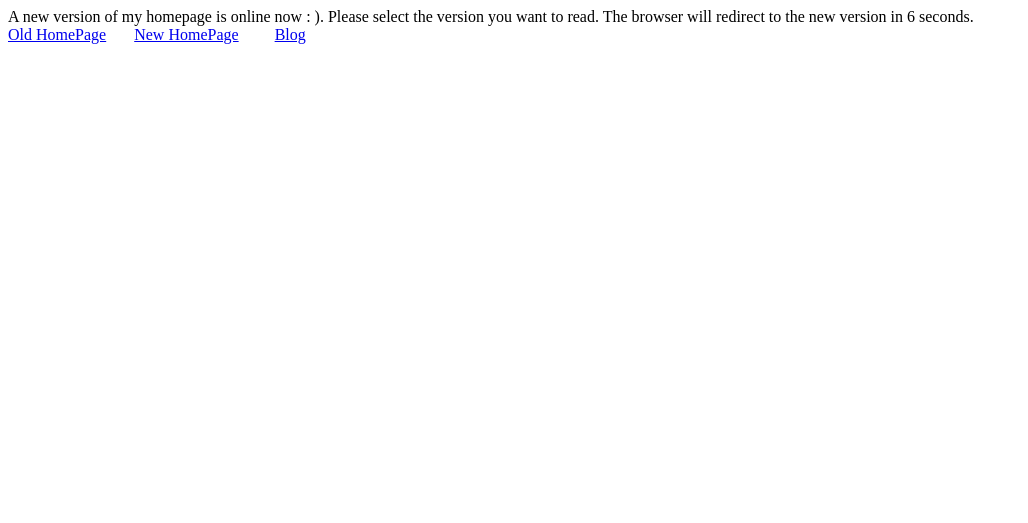
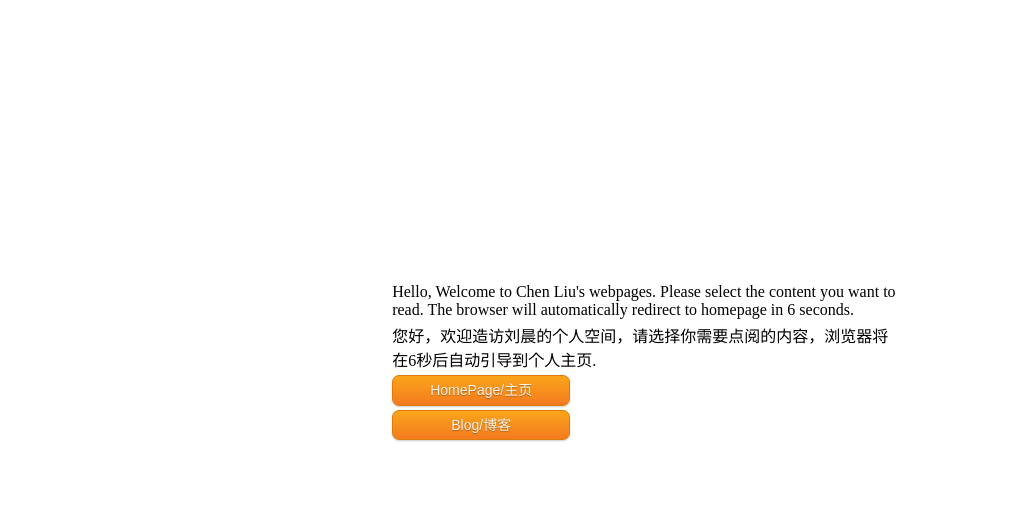
Before and after one commit to liuchen11/HomePage, a plain HTML site: page home.html in a window 1280 px wide. Shown: the whole page, without its empty margins (0-1028 px from the left). Drawn offline with Linux system fonts and the light colour scheme.

Commit message:
update 1703

```diff
--- /dev/null
+++ b/css/welcomePage.css
@@ -0,0 +1,51 @@
+.button {
+    display: inline-block;
+    outline: none;
+    cursor: pointer;
+    text-align: center;
+    text-decoration: none;
+    font: 14px/100% Arial, Helvetica, sans-serif;
+    padding: .5em 2em .55em;
+    text-shadow: 0 1px 1px rgba(0,0,0,.3);
+    -webkit-border-radius: .5em;
+    -moz-border-radius: .5em;
+    border-radius: .5em;
+    -webkit-box-shadow: 0 1px 2px rgba(0,0,0,.2);
+    -moz-box-shadow: 0 1px 2px rgba(0,0,0,.2);
+    box-shadow: 0 1px 2px rgba(0,0,0,.2);
+}
+.button:hover {
+    text-decoration: none;
+}
+.button:active {
+    position: relative;
+    top: 1px;
+}
+
+.orange {
+    color: #fef4e9;
+    border: solid 1px #da7c0c;
+    background: #f78d1d;
+    background: -webkit-gradient(linear, left top, left bottom, from(#faa51a), to(#f47a20));
+    background: -moz-linear-gradient(top,  #faa51a,  #f47a20);
+    filter:  progid:DXImageTransform.Microsoft.gradient(startColorstr='#faa51a', endColorstr='#f47a20');
+}
+.orange:hover {
+    background: #f47c20;
+    background: -webkit-gradient(linear, left top, left bottom, from(#f88e11), to(#f06015));
+    background: -moz-linear-gradient(top,  #f88e11,  #f06015);
+    filter:  progid:DXImageTransform.Microsoft.gradient(startColorstr='#f88e11', endColorstr='#f06015');
+}
+.orange:active {
+    color: #fcd3a5;
+    background: -webkit-gradient(linear, left top, left bottom, from(#f47a20), to(#faa51a));
+    background: -moz-linear-gradient(top,  #f47a20,  #faa51a);
+    filter:  progid:DXImageTransform.Microsoft.gradient(startColorstr='#f47a20', endColorstr='#faa51a');
+}
+
+.content {
+    position: absolute;
+    top: 50%;
+    height: 240px;
+    margin-top: -120px; /* negative half of the height */
+}
--- a/home.html
+++ b/home.html
@@ -1,6 +1,8 @@
 <html>
 <head>
     <title>Select A Version | Chen Liu's HomePage</title>
+    <link href="css/welcomePage.css" rel="stylesheet" type="text/css">
+    <META content="text/html; charset=utf-8" http-equiv=Content-Type>
 </head>
 <body>
     <script language="JavaScript" type="text/javascript">
@@ -10,11 +12,25 @@ function refer(){
         if(t==0){
             location="http://liuchen1993.cn/HomePage/main/home.html";
         }
-    document.getElementById('show').innerHTML=""+t;
+        document.getElementById('show1').innerHTML=""+t;
+        document.getElementById('show2').innerHTML=""+t;
         t--;
     }
     </script>
-A new version of my homepage is online now : ). Please select the version you want to read. The browser will redirect to the new version in <span id="show"> 10 </span> seconds. </br>
-<a href="http://liuchen1993.cn/HomePage/old/index.html">Old HomePage</a> &nbsp &nbsp &nbsp <a href="http://liuchen1993.cn/HomePage/main/home.html">New HomePage</a> &nbsp &nbsp &nbsp &nbsp <a href="http://liuchen1993.cn:4000">Blog</a>
+    <div class="content">
+    <table>
+        <tr><td width="30%"></td><td width="40%">Hello, Welcome to Chen Liu's webpages. Please select the content you want to read. The browser will automatically redirect to homepage in <span id="show1"> 10 </span> seconds.</td><td width="30%"></td></tr>
+        <tr><td width="30%"></td><td width="40%">您好，欢迎造访刘晨的个人空间，请选择你需要点阅的内容，浏览器将在<span id="show2"> 10 </span>秒后自动引导到个人主页.</td><td width="30%"></td></tr>
+        <tr><td width="30%"></td><td width="40%"><a href="./main/home.html" class="button orange" style="width:120px">HomePage/主页</a></td><td width="30%"></td></tr>
+        <tr><td width="30%"></td><td width="40%"><a href="http://liuchen1993.cn:4000" class="button orange" style="width:120px">Blog/博客</a></td><td width="30%"></td></tr>
+    </table>
+    </div>
+<!--     <div class="content">
+        <center>Hello, Welcome to Chen Liu's webpages. Please select the content you want to read. The browser will automatically redirect to my homepage in <span id="show"> 10 </span> seconds.</center> </br>
+        <center><a href="./main/home.html" class="button orange" width="200">HomePage</a></center></br></br>
+        <center><a href="http://liuchen1993.cn:4000" class="button orange" width="200">Blog</a></center>
+    </div> -->
+<!-- A new version of my homepage is online now : ). Please select the version you want to read. The browser will redirect to the new version in <span id="show"> 10 </span> seconds. </br>
+<a href="http://liuchen1993.cn/HomePage/old/index.html">Old HomePage</a> &nbsp &nbsp &nbsp <a href="http://liuchen1993.cn/HomePage/main/home.html">New HomePage</a> &nbsp &nbsp &nbsp &nbsp <a href="http://liuchen1993.cn:4000">Blog</a> -->
 </body>
 </html>
```
Also changed, not shown: doc/ImageEmbedding.png (added), doc/MetricLearning.png (added), 1 other file. Lines whose indentation alone changed are shown as unchanged.
